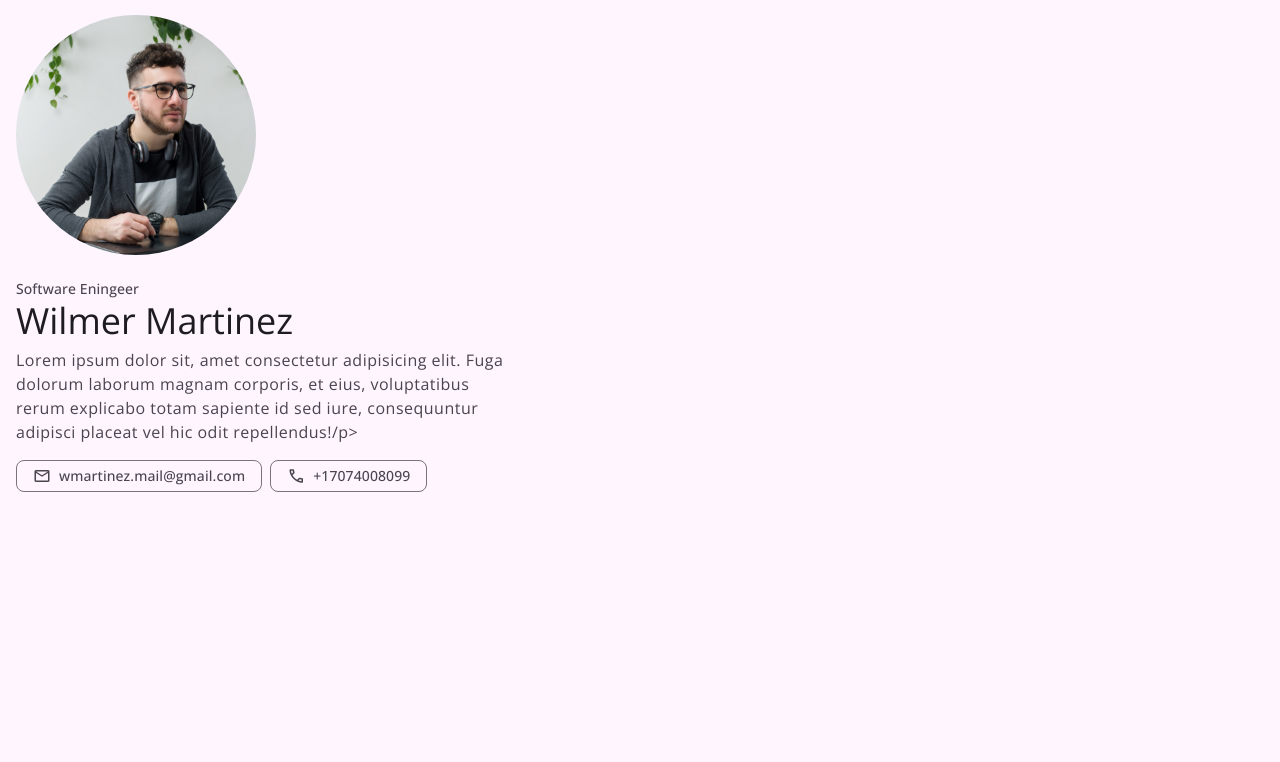
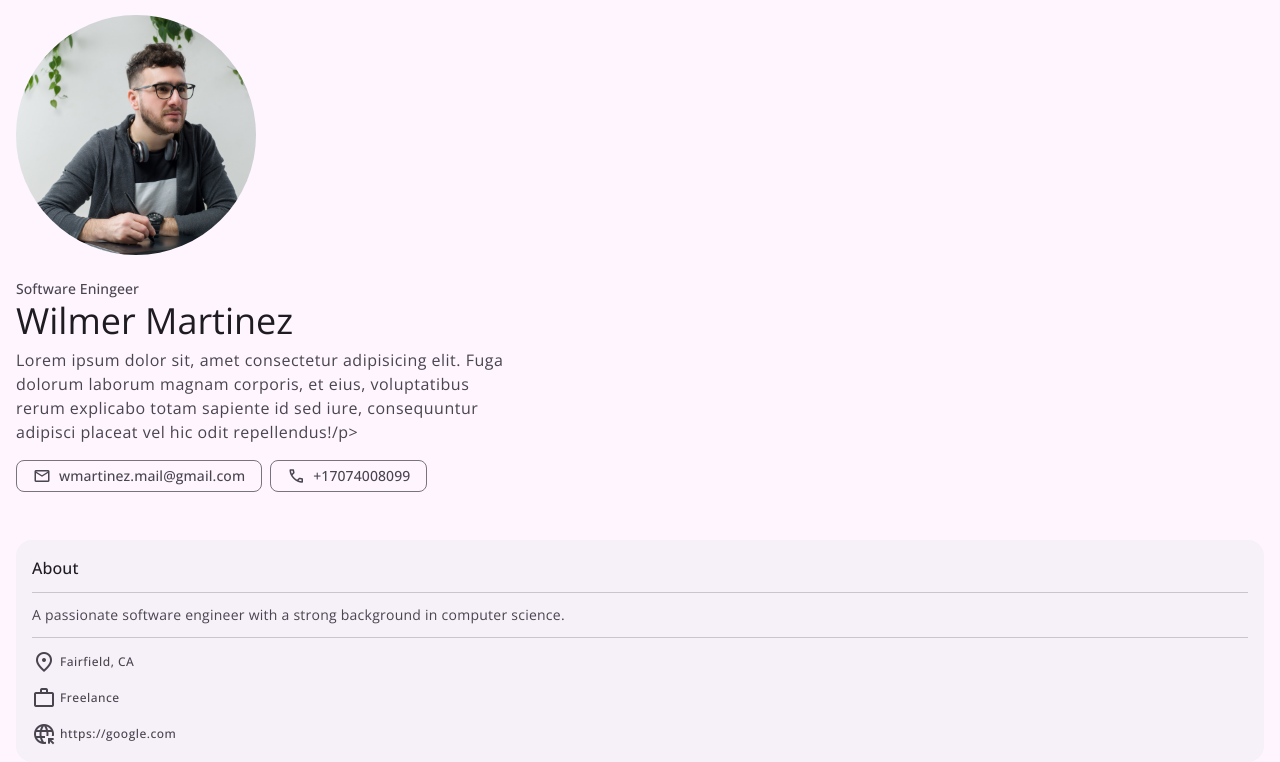
Before and after one commit to wilmr/newPortfolio, a plain HTML site: page index.html in a window 1280 px wide. Shown: the part 73-835 px from the top of the page. Before the commit the page ends 800 px from the top, so only its background shows below. Drawn offline with nearby package versions, Linux system fonts and the light colour scheme.

Commit message:
finished about card and theme button

```diff
--- a/css/style.css
+++ b/css/style.css
@@ -505,6 +505,36 @@ body {
   #ABOUT CARD
 \*-----------------------------------*/
 
+.about-card {
+	background-color: var(--surface-container-low);
+	color: var(--on-surface-variant);
+	margin-inline: 16px;
+	padding: 16px;
+	margin-block-start: 24px;
+	border-radius: var(--shape-corner-large);
+}
+
+.about-card .card-title {
+	color: var(--on-surface);
+}
+
+.about-card .card-text {
+	margin-block: 12px;
+	padding-block: 12px;
+	border-block: 1px solid var(--outline-variant);
+}
+
+.about-list {
+	display: grid;
+	gap: 12px;
+}
+
+.list-item {
+	display: flex;
+	align-items: center;
+	gap: 4px;
+}
+
 /*-----------------------------------*\
   #PROJECT
 \*-----------------------------------*/
--- a/index.html
+++ b/index.html
@@ -1,5 +1,5 @@
 <!DOCTYPE html>
-<html lang="en" data-theme="light">
+<html lang="en" data-theme="dark">
 	<head>
 		<meta charset="UTF-8" />
 		<meta name="viewport" content="width=device-width, initial-scale=1.0" />
@@ -115,6 +115,39 @@
 						</div>
 					</div>
 				</section>
+
+				<!-- #MAIN CONTENT -->
+				<div class="article">
+					<div class="about-card">
+						<h2 class="card-title title-medium">About</h2>
+						<p class="body-medium card-text">
+							A passionate software engineer with a strong background in
+							computer science.
+						</p>
+						<ul class="about-list">
+							<li class="list-item">
+								<span class="material-symbols-outlined" aria-hidden="true">
+									location_on
+								</span>
+								<span class="label-medium"> Fairfield, CA </span>
+							</li>
+							<li class="list-item">
+								<span class="material-symbols-outlined" aria-hidden="true">
+									work
+								</span>
+								<span class="label-medium"> Freelance </span>
+							</li>
+							<li class="list-item">
+								<span class="material-symbols-outlined" aria-hidden="true">
+									captive_portal
+								</span>
+								<a href="https://google.com" class="label-medium"
+									>https://google.com</a
+								>
+							</li>
+						</ul>
+					</div>
+				</div>
 			</article>
 		</main>
 
--- a/js/script.js
+++ b/js/script.js
@@ -3,4 +3,29 @@
  * @author Sadee <codewithsadee24@gmail.com>
  */
 
-"use strict";
+'use strict';
+
+/**
+ * Light theme and dark mode
+ * */
+
+const /* {Node Element} */ $themeBtn =
+		document.querySelector('[data-theme-btn]');
+const /* {Node Element} */ $HTML = document.documentElement;
+let /* Boolean | String */ isDark = window.matchMedia(
+		'(prefers-color-scheme:dark)'
+	).matches;
+
+if (sessionStorage.getItem('theme')) {
+	$HTML.dataset.theme = sessionStorage.getItem('theme');
+} else {
+	$HTML.dataset.theme = isDark ? 'dark' : 'light';
+}
+
+const changeTheme = () => {
+	$HTML.dataset.theme =
+		sessionStorage.getItem('theme') === 'light' ? 'dark' : 'light';
+	sessionStorage.setItem('theme', $HTML.dataset.theme);
+};
+
+$themeBtn.addEventListener('click', changeTheme);
```
